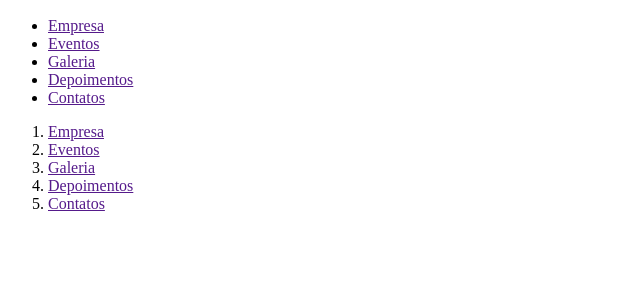
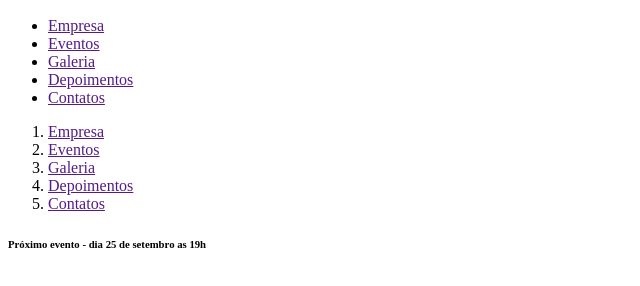
Before and after one commit to leonardob0rges/StudiOn, a plain HTML site: page index.html in a window 1280 px wide. Shown: the part 50-336 px from the top of the page, without its empty margins (0-640 px from the left). Drawn offline with Linux system fonts and the light colour scheme.

Commit message:
updating

```diff
--- a/index.html
+++ b/index.html
@@ -9,6 +9,7 @@
 </head>
 
 <body>
+
     <nav>
         <h1>Studi<span>on</span> <span>Eventos</span></h1>
 
@@ -49,44 +50,16 @@
         </ol>
     </nav>
 
-</body>
-</html>
+    <header>
+        <div>
+            <div>
+                <h6><span>Próximo evento</span> - dia 25 de setembro as 19h</h6>
+
+            </div>
+        </div>
+    </header>
 
 
 
-
-
-
-
-
-
-
-
-
-
-
-
-
-
-
-
-
-
-
-
-
-<!--
-
-tags tem atributos, ex:
-<html lang="pt-br">
-<a href="link">
-
-
-Estrutura básica:
-<html>
-    <head></head>
-    <body></body>
-</html
-
-
--->
+</body>
+</html>
```
